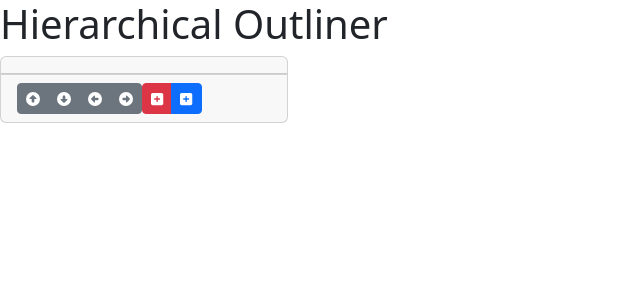
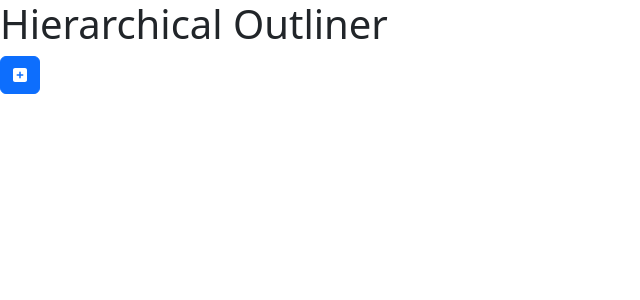
Before and after one commit to lraulin/outliner, a React (Create React App) app: page / in a window 1280 px wide. Shown: the top 300 px of the page, without its empty margins (0-640 px from the left). Built offline with nearby package versions, Linux system fonts and the light colour scheme.

Commit message:
dont show root node

```diff
--- a/src/App.js
+++ b/src/App.js
@@ -4,6 +4,8 @@ import Node from "./Node";
 import Button from "react-bootstrap/Button";
 import Form from "react-bootstrap/Form";
 import Modal from "react-bootstrap/Modal";
+import { FontAwesomeIcon } from "@fortawesome/react-fontawesome";
+import { faPlusSquare } from "@fortawesome/free-solid-svg-icons";
 
 const App = () => {
   const [show, setShow] = useState(false);
@@ -27,7 +29,12 @@ const App = () => {
   return (
     <>
       <h1>Hierarchical Outliner</h1>
-      <Node node={tree.root} handleShow={handleShow} />
+      {tree.root.children.map((n) => (
+        <Node node={n} handleShow={handleShow} />
+      ))}
+      <Button variant="primary" onClick={() => handleShow(tree.root.key)}>
+        <FontAwesomeIcon icon={faPlusSquare} />
+      </Button>
 
       <Modal show={show} onHide={handleClose}>
         <Modal.Header closeButton>
```
